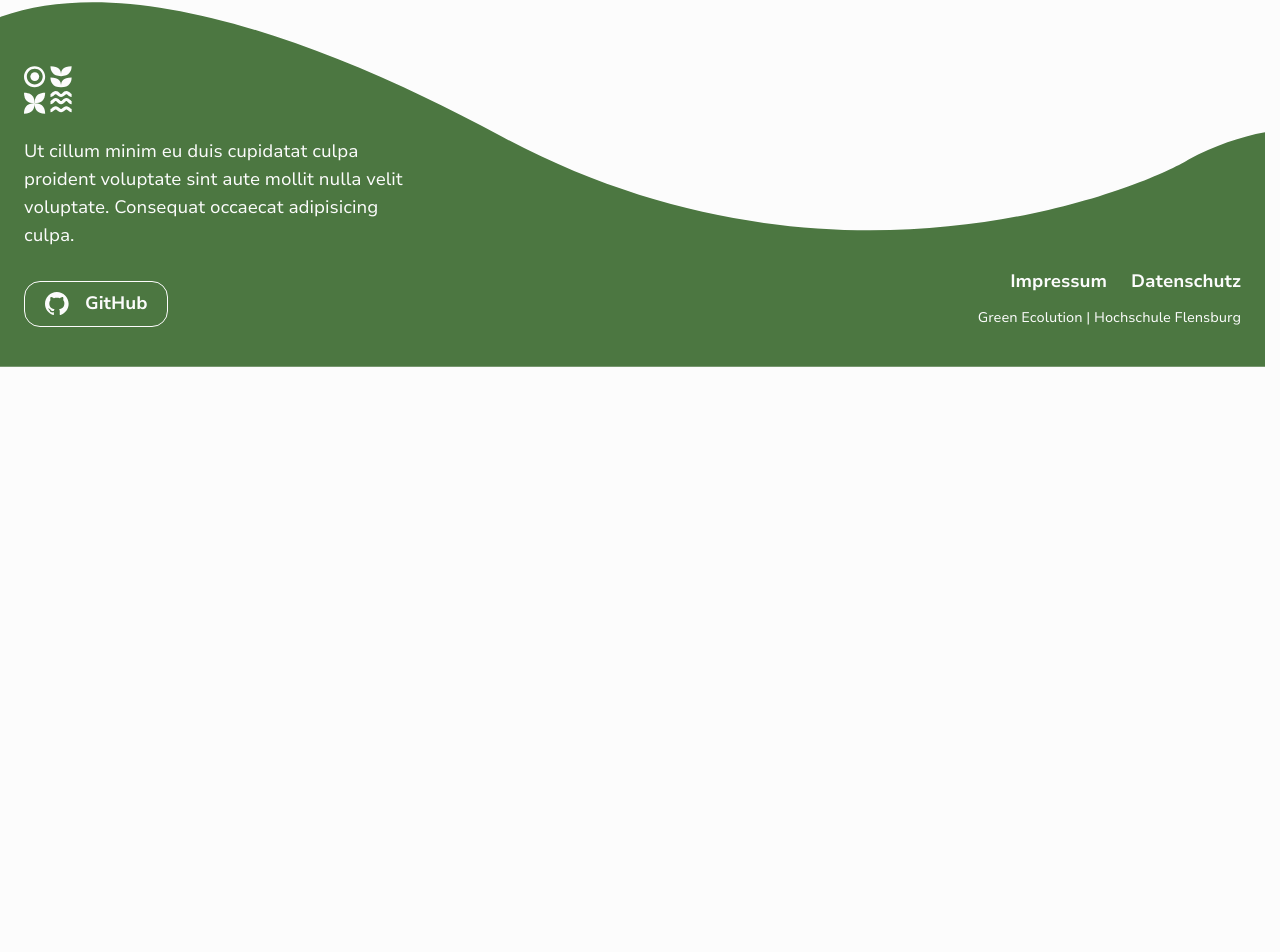
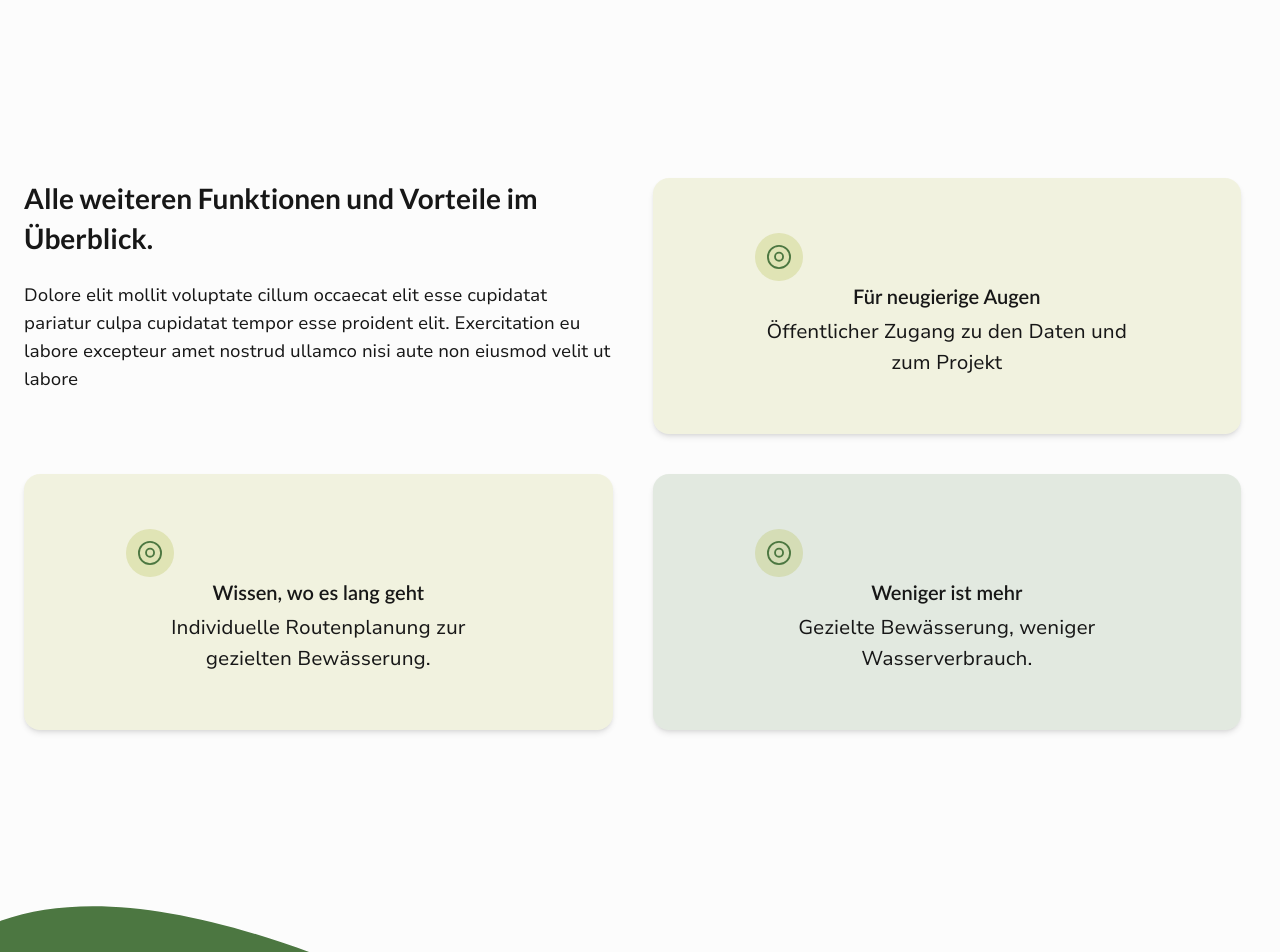
Before and after one commit to green-ecolution/project-website, a React (Vite) app: page /projekt in a window 1280 px wide. Shown: the part 920-1872 px from the top of the page. Before the commit the page ends 1287 px from the top, so only its background shows below. Built offline with nearby package versions, Linux system fonts and the light colour scheme.

Commit message:
feat: add advantages section

```diff
--- /dev/null
+++ b/src/tsx/components/cards/AdvantageCard.tsx
@@ -0,0 +1,25 @@
+import React from 'react';
+
+interface AdvantageCardProps {
+    label: string;
+    icon: string;
+    description: string;
+}
+
+const AdvantageCard: React.FC<AdvantageCardProps> = ({ label, icon, description }) => {
+    return (
+        <div className="h-full shadow-md rounded-2xl p-6 bg-green-light-900/15 group-odd:bg-green-dark-900/15 lg:group-odd:bg-green-light-900/15 lg:group-[:nth-child(4)]:bg-green-dark-900/15 lg:p-8 lg:min-h-64 lg:flex lg:items-center lg:justify-center">
+            <div className="text-lg text-center max-w-96 mx-auto lg:text-xl">
+                <figure className="bg-green-light-900/25 w-12 h-12 rounded-full flex items-center justify-center">
+                    <img
+                        src={icon}
+                        className="object-contain w-6 h-6" alt={label}/>
+                </figure>
+                <h3 className="mb-1 font-lato font-semibold">{label}</h3>
+                <p>{description}</p>
+            </div>
+        </div>
+    );
+};
+
+export default AdvantageCard;
--- /dev/null
+++ b/src/tsx/components/sections/Advantages.tsx
@@ -0,0 +1,45 @@
+import AdvantageCard from "../cards/AdvantageCard";
+
+function Advantages() {
+    const advantages = [
+        {
+            label: "Für neugierige Augen",
+            icon: "/assets/svg/general/sensor.svg",
+            description: "Öffentlicher Zugang zu den Daten und zum Projekt"
+        },
+        {
+            label: "Wissen, wo es lang geht",
+            icon: "/assets/svg/general/sensor.svg",
+            description: "Individuelle Routenplanung zur gezielten Bewässerung."
+        },
+        {
+            label: "Weniger ist mehr",
+            icon: "/assets/svg/general/sensor.svg",
+            description: "Gezielte Bewässerung, weniger Wasserverbrauch."
+        },
+    ];
+  return (
+    <section className="px-4 max-w-208 mx-auto my-28 md:px-6 lg:my-36 lg:max-w-screen-lg lg:grid lg:grid-cols-2 lg:grid-rows-2 lg:gap-10 xl:my-44 xl:max-w-screen-xl">
+        <article className="mb-8 lg:mb-0">
+            <h2 className="font-lato font-bold text-2xl mb-6 lg:text-3xl">
+                Alle weiteren Funktionen und Vorteile im Überblick.
+            </h2>
+            <p>
+                Dolore elit mollit voluptate cillum occaecat elit esse cupidatat pariatur culpa cupidatat tempor esse proident elit.
+                Exercitation eu labore excepteur amet nostrud ullamco nisi aute non eiusmod velit ut labore
+            </p>
+        </article>
+
+        {advantages.map((advantage, index) => (
+            <article key={index} className="group mb-4 last:mb-0 lg:mb-0">
+                <AdvantageCard
+                    label={advantage.label}
+                    icon={advantage.icon}
+                    description={advantage.description} />
+            </article>
+        ))}
+    </section>
+  );
+}
+
+export default Advantages;
--- a/src/tsx/pages/ProjectPage.tsx
+++ b/src/tsx/pages/ProjectPage.tsx
@@ -1,4 +1,5 @@
 import Hero from "../components/Hero";
+import Advantages from "../components/sections/Advantages";
 
 function ProjectPage() {
     const heroHeadline = "Alles wissenswerte über das Projekt";
@@ -7,6 +8,7 @@ function ProjectPage() {
     return (
         <main>
             <Hero headline={heroHeadline} description={heroDescription} type="project" />
+            <Advantages />
         </main>
     );
 }
```
